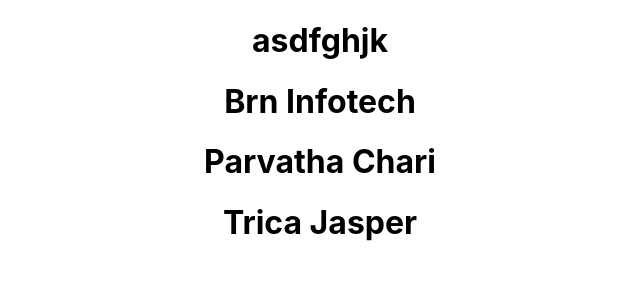
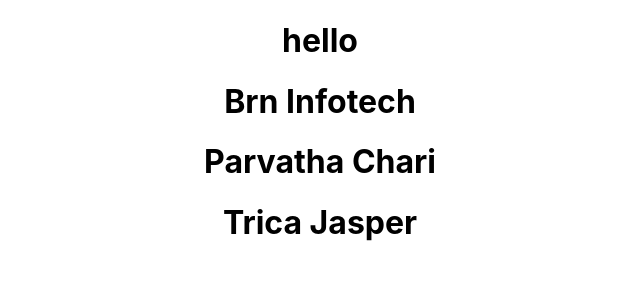
Before and after one commit to Pavankumar9cu/Practice, a React (Create React App) app in the folder client/: page / in a window 1280 px wide. Shown: the top 300 px of the page, without its empty margins (320-960 px from the left). Built offline with nearby package versions, Linux system fonts and the light colour scheme.

Commit message:
add heading

```diff
--- a/client/src/App.js
+++ b/client/src/App.js
@@ -4,7 +4,7 @@
 function App() {
   return (
     <div className="App">
-     <h1>asdfghjk</h1>
+     <h1>hello</h1>
      <h1>Brn Infotech</h1>
      <h1>Parvatha Chari</h1>
      <h1>Trica Jasper</h1>
```
